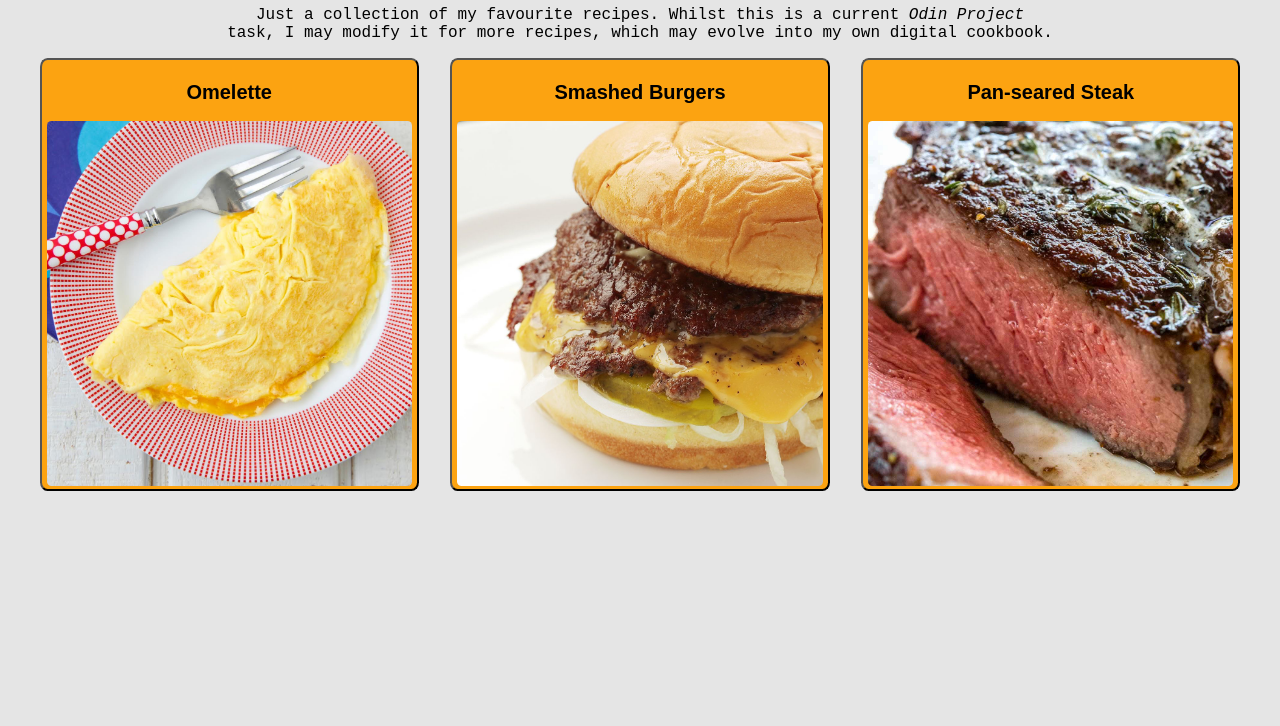
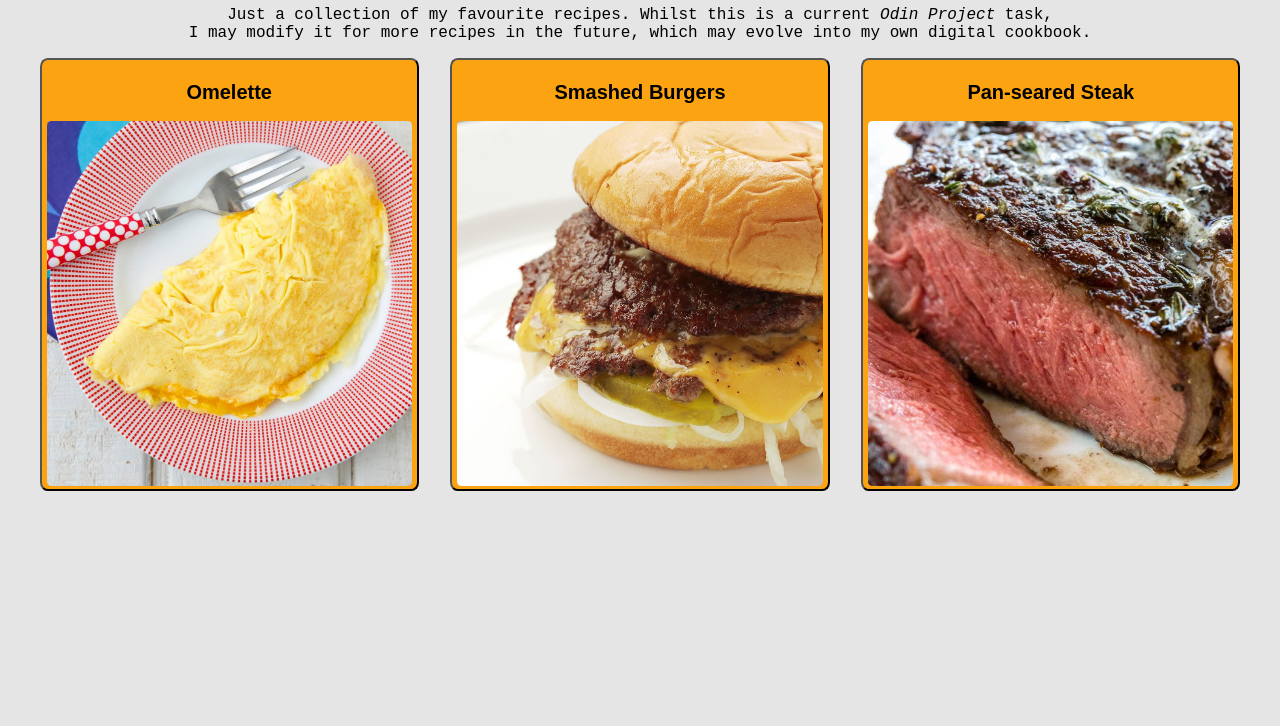
Before and after one commit to malamunyx/odin-recipes, a plain HTML site: page index.html in a window 1280 px wide. Shown: the part 74-800 px from the top of the page. Drawn offline with Linux system fonts and the light colour scheme.

Commit message:
modified index.html

```diff
--- a/index.html
+++ b/index.html
@@ -7,8 +7,10 @@
 	</head>
 	<body>
 		<h1>Odin Recipes</h1>
-		<p> Just a collection of my favourite recipes. Whilst this is a current <em>Odin Project</em> <br>
-		task, I may modify it for more recipes, which may evolve into my own digital cookbook. </p>
+		<div class="web-description">
+			<p> Just a collection of my favourite recipes. Whilst this is a current <em>Odin Project</em> task, <br>
+			I may modify it for more recipes in the future, which may evolve into my own digital cookbook. </p>
+		</div>
 		<div class="content">
 			<button onclick="window.location.href='recipes/omelette.html'">
 				<h2>Omelette</h2>
```
